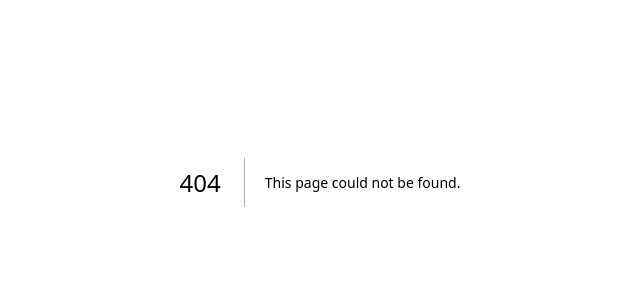
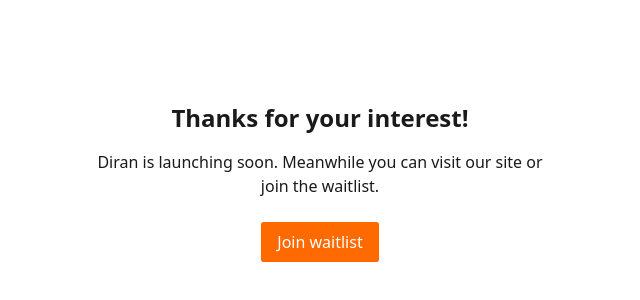
Before and after one commit to sherqo/diran, a Next.js app: page /wait in a window 1280 px wide. Before the commit this address had no page. Shown: the part 218-518 px from the top of the page, without its empty margins (320-960 px from the left). Built offline with nearby package versions, Linux system fonts and the light colour scheme.

Commit message:
Add Prettier configuration and plugins; implement 404 and wait pages with middleware

```diff
--- /dev/null
+++ b/src/app/not-found.tsx
@@ -0,0 +1,17 @@
+import { Metadata } from 'next';
+
+export const metadata: Metadata = {
+    title: 'Page Not Found',
+    description: "We couldn't find the page you're looking for",
+};
+
+export default function NotFound() {
+    return (
+        <div className="flex min-h-screen items-center justify-center p-8">
+            <div className="text-center">
+                <h1 className="text-3xl font-bold">404</h1>
+                <p className="text-muted-foreground mt-2 text-sm">Page not found.</p>
+            </div>
+        </div>
+    );
+}
--- /dev/null
+++ b/src/app/wait/page.tsx
@@ -0,0 +1,26 @@
+import Link from 'next/link';
+
+export const metadata = {
+    title: 'Be the first — Diran',
+};
+
+export default function WaitPage() {
+    return (
+        <div className="flex min-h-screen items-center justify-center p-8">
+            <div className="max-w-md text-center">
+                <h1 className="mb-4 text-2xl font-bold">Thanks for your interest!</h1>
+                <p className="mb-6">Diran is launching soon. Meanwhile you can visit our site or join the waitlist.</p>
+
+                <div className="flex justify-center gap-3">
+                    <a
+                        href="https://diran.app"
+                        target="_blank"
+                        rel="noopener noreferrer"
+                        className="bg-primary text-primary-foreground rounded-md px-4 py-2">
+                        Join waitlist
+                    </a>
+                </div>
+            </div>
+        </div>
+    );
+}
--- /dev/null
+++ b/src/middleware.ts
@@ -0,0 +1,54 @@
+import { NextResponse } from 'next/server';
+import type { NextRequest } from 'next/server';
+
+/**
+ * Redirect all requests to /404 when running in production.
+ *
+ * This middleware intentionally skips internal Next.js routes, API routes,
+ * static assets and the /404 page itself to avoid redirect loops and breaking
+ * static delivery.
+ */
+export function middleware(req: NextRequest) {
+    const pathname = req.nextUrl.pathname;
+    // Helpful debugging during development; remove or guard in production.
+    // Note: middleware runs in an Edge-like environment; console output may
+    // appear in the terminal running Next rather than the browser.
+    // console.log({ NEXT_PUBLIC_ENV: process.env.NEXT_PUBLIC_ENV, NODE_ENV: process.env.NODE_ENV });
+
+    // Exclude internals, API, static assets, and the 404 route itself.
+    if (
+        pathname.startsWith('/_next') ||
+        pathname.startsWith('/api') ||
+        pathname.startsWith('/static') ||
+        pathname.endsWith('/favicon.ico') ||
+        pathname === '/wait'
+    ) {
+        return NextResponse.next();
+    }
+
+    // Accept multiple environment values to determine production. Projects
+    // sometimes use NEXT_PUBLIC_ENV, NEXT_PUBLIC_ENVIRONMENT or rely on
+    // NODE_ENV.
+    const publicEnv = process.env.NEXT_PUBLIC_ENV || process.env.NEXT_PUBLIC_ENVIRONMENT;
+    const isProduction = publicEnv === 'production' || process.env.NODE_ENV === 'production';
+
+    if (isProduction) {
+        // Redirect to the canonical 404 page and set a diagnostic header so
+        // it's easy to confirm middleware ran from the browser network tab.
+        const res = NextResponse.redirect(new URL('/wait', req.url));
+        res.headers.set('x-middleware-run', 'true');
+        return res;
+    }
+
+    // For non-production, attach a lightweight diagnostic header so you can
+    // verify the middleware executed even when console logs aren't visible.
+    const nextRes = NextResponse.next();
+    nextRes.headers.set('x-middleware-run', 'true');
+    nextRes.headers.set('x-middleware-env', publicEnv || process.env.NODE_ENV || 'development');
+    return nextRes;
+}
+
+// Apply middleware to all routes; internal exclusions are handled above.
+export const config = {
+    matcher: '/:path*',
+};
```
Also changed, not shown: package.json (+15 -7 lines), 2 other files (tests, documents, lock files or other folders).
